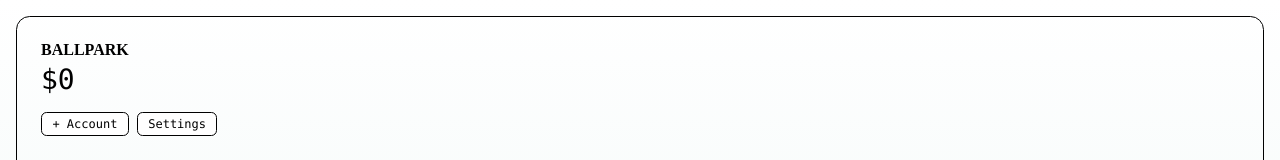
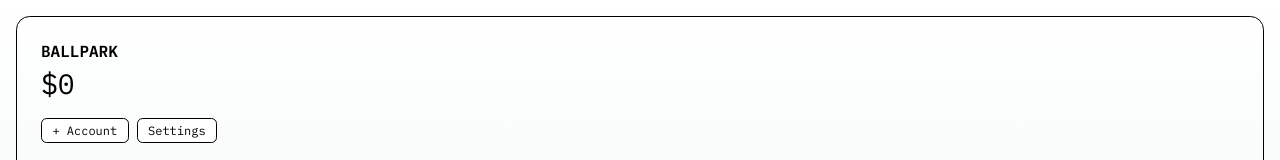
Before and after one commit to rnmp/ballpark, a website: page index.html in a window 1280 px wide. Shown: the top 160 px of the page. Drawn offline with Linux system fonts and the light colour scheme.

Commit message:
Add new font?

```diff
--- a/index.html
+++ b/index.html
@@ -1,6 +1,9 @@
 <!DOCTYPE html>
 <html lang="en">
   <head>
+    <link rel="preconnect" href="https://fonts.googleapis.com">
+    <link rel="preconnect" href="https://fonts.gstatic.com" crossorigin>
+    <link href="https://fonts.googleapis.com/css2?family=IBM+Plex+Mono:ital,wght@0,100;0,200;0,300;0,400;0,500;0,600;0,700;1,100;1,200;1,300;1,400;1,500;1,600;1,700&display=swap" rel="stylesheet">
     <title>Ballpark - Calculate &amp; track your net worth</title>
     <style>
       :root {
@@ -37,7 +40,7 @@
         flex-direction: column;
         flex: 1;
 
-        font-family: monaco, monospace;
+        font-family: IBM Plex Mono, monospace;
         color: var(--text-color);
         background-color: var(--background-color);
         background-image: linear-gradient(var(--background-color), var(--background-color-highlight));
@@ -56,7 +59,6 @@
       }
       #total_container > h1 {
         font-weight: 600;
-        font-family: futura;
         margin-bottom: 0.25rem;
       }
       #total_container > h2 {
```
